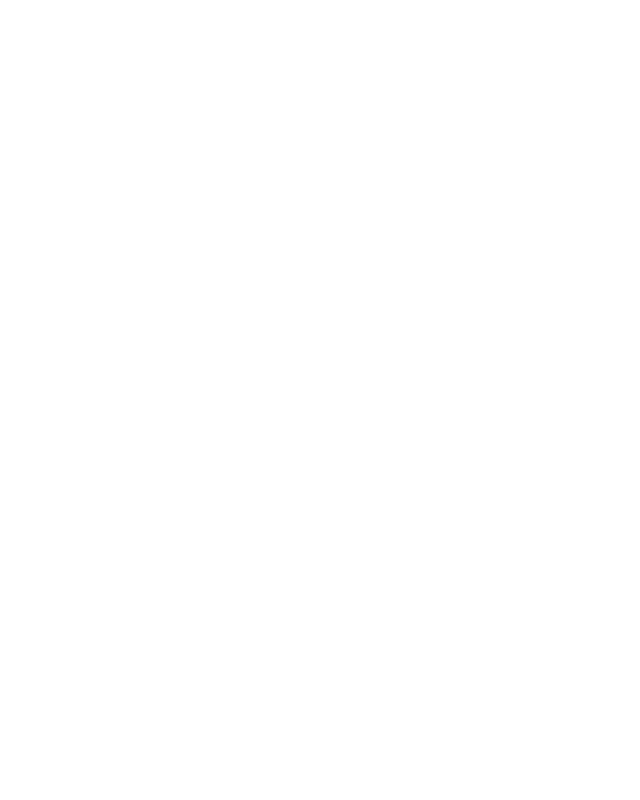
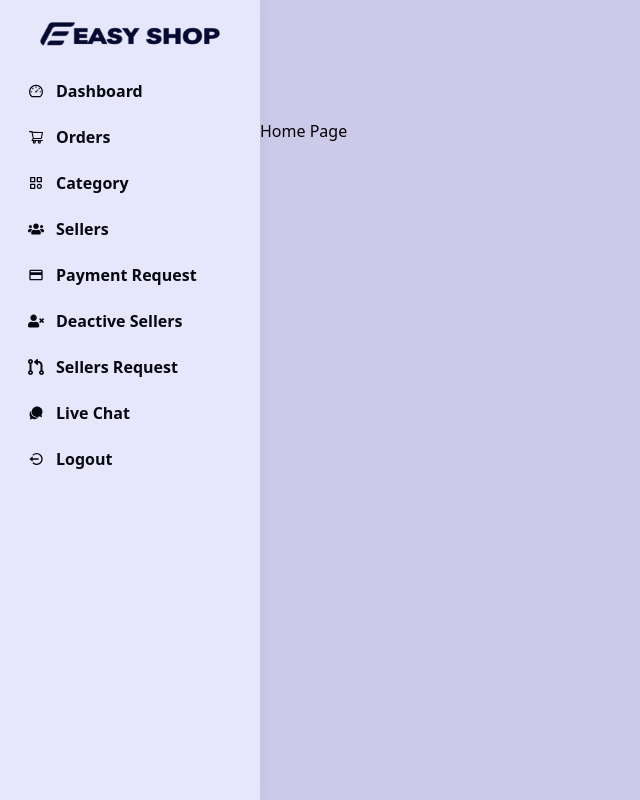
Before and after one commit to Dcanh204/ecommerce-dashboard, a React (Vite) app: page / in a window 1280 px wide. Before the commit this address had no page. Shown: the whole page, without its empty margins (0-640 px from the left). Built offline with nearby package versions, Linux system fonts and the light colour scheme.

Commit message:
feat: add admin sidebar and navigation link

```diff
--- a/src/layout/Header.jsx
+++ b/src/layout/Header.jsx
@@ -0,0 +1,11 @@
+import React from 'react';
+
+const Header = () => {
+  return (
+    <div>
+      <h1>Header Page</h1>
+    </div>
+  );
+};
+
+export default Header;
--- a/src/layout/MainLayout.jsx
+++ b/src/layout/MainLayout.jsx
@@ -0,0 +1,17 @@
+
+import { Outlet } from 'react-router-dom';
+import Header from './Header'
+import Sidebar from './Sidebar';
+const MainLayout = () => {
+  return (
+    <div className='bg-[#cdcae9] w-full min-h-screen'>
+      <Header />
+      <Sidebar />
+      <main className='ml-0 lg:ml-[260px] pt-[95px] transition-all'>
+        <Outlet />
+      </main>
+    </div>
+  );
+};
+
+export default MainLayout;
--- a/src/layout/Sidebar.jsx
+++ b/src/layout/Sidebar.jsx
@@ -0,0 +1,48 @@
+import { useEffect, useState } from 'react';
+import { Link, useLocation } from 'react-router-dom';
+import { getNav } from '../navigation';
+import { BiLogOutCircle } from "react-icons/bi";
+const Sidebar = () => {
+  const { pathname } = useLocation();
+  const [allNav, setAllNav] = useState([]);
+
+  useEffect(() => {
+    const navs = getNav('admin');
+    setAllNav(navs);
+  }, [])
+
+  return (
+    <div>
+      <div className={`w-[260px] fixed z-50 bg-[#e6e7fb] top-0 h-screen shadow-[0_0_15px_0_rgb(34_41_47_/_5%)] transition-all`}>
+        <div className='h-[70px] flex justify-center items-center '>
+          <Link to='/' className='w-[180px] h-[50px]'>
+            <img className='w-full h-full' src="/images/logo.png" alt="logo" />
+          </Link>
+        </div>
+        <div>
+          <ul className='px-[16px]'>
+            {allNav.map((item, index) => {
+              return (
+                <li key={index}>
+                  <Link to={item.path} className={`${pathname === item.path ? 'bg-blue-600 text-white shadow-indigo-500/50 duration-500 ' : 'text-[#030811] font-bold duration-200'} flex justify-start items-center px-[12px] py-[9px] gap-[12px] w-full mb-1 hover:pl-4 transition-all rounded-sm `}>
+                    <span>{item.icon}</span>
+                    <span>{item.title}</span>
+                  </Link>
+                </li>
+              )
+            })}
+
+            <li>
+              <button className='text-[#030811] font-bold duration-200 flex justify-start items-center px-[12px] py-[9px] gap-[12px] w-full mb-1 hover:pl-4 transition-all rounded-sm'>
+                <span><BiLogOutCircle /></span>
+                <span>Logout</span>
+              </button>
+            </li>
+          </ul>
+        </div>
+      </div>
+    </div>
+  );
+};
+
+export default Sidebar;
--- /dev/null
+++ b/src/navigation/allNav.jsx
@@ -0,0 +1,64 @@
+import { AiOutlineDashboard, AiOutlineShoppingCart } from "react-icons/ai";
+import { BiCategory } from "react-icons/bi";
+import { FaUsers, FaUserTimes } from "react-icons/fa";
+import { MdPayment } from "react-icons/md";
+import { FaCodePullRequest } from "react-icons/fa6";
+import { IoIosChatbubbles } from "react-icons/io";
+export const allNav = [
+  {
+    id: 1,
+    title: 'Dashboard',
+    icon: <AiOutlineDashboard />,
+    role: 'admin',
+    path: '/admin/dashboard'
+  },
+  {
+    id: 2,
+    title: 'Orders',
+    icon: <AiOutlineShoppingCart />,
+    role: 'admin',
+    path: '/admin/dashboard/orders'
+  },
+  {
+    id: 3,
+    title: 'Category',
+    icon: <BiCategory />,
+    role: 'admin',
+    path: '/admin/dashboard/categorys'
+  },
+  {
+    id: 4,
+    title: 'Sellers',
+    icon: <FaUsers />,
+    role: 'admin',
+    path: '/admin/dashboard/sellers'
+  },
+  {
+    id: 5,
+    title: 'Payment Request',
+    icon: <MdPayment />,
+    role: 'admin',
+    path: '/admin/dashboard/payment-request'
+  },
+  {
+    id: 6,
+    title: 'Deactive Sellers',
+    icon: <FaUserTimes />,
+    role: 'admin',
+    path: '/admin/dashboard/deactive-sellers'
+  },
+  {
+    id: 7,
+    title: 'Sellers Request',
+    icon: <FaCodePullRequest />,
+    role: 'admin',
+    path: '/admin/dashboard/sellers-request'
+  },
+  {
+    id: 8,
+    title: 'Live Chat',
+    icon: <IoIosChatbubbles />,
+    role: 'admin',
+    path: '/admin/dashboard/chat-seller'
+  },
+]
--- a/src/navigation/index.js
+++ b/src/navigation/index.js
@@ -0,0 +1,12 @@
+import { allNav } from "./allNav";
+
+export const getNav = (role) => {
+  const finalNavs = [];
+
+  for (let i = 0; i < allNav.length; i++) {
+    if (role === allNav[i].role) {
+      finalNavs.push(allNav[i])
+    }
+  }
+  return finalNavs;
+}
--- /dev/null
+++ b/src/pages/Home.jsx
@@ -0,0 +1,11 @@
+import React from 'react';
+
+const Home = () => {
+  return (
+    <div>
+      <h1>Home Page</h1>
+    </div>
+  );
+};
+
+export default Home;
--- /dev/null
+++ b/src/pages/admin/AdminDashboard.jsx
@@ -0,0 +1,11 @@
+import React from 'react';
+
+const AdminDashboard = () => {
+  return (
+    <div>
+      <h1>Admin dashboard</h1>
+    </div>
+  );
+};
+
+export default AdminDashboard;
```
Also changed, not shown: src/navigation/allNav.js (deleted).
